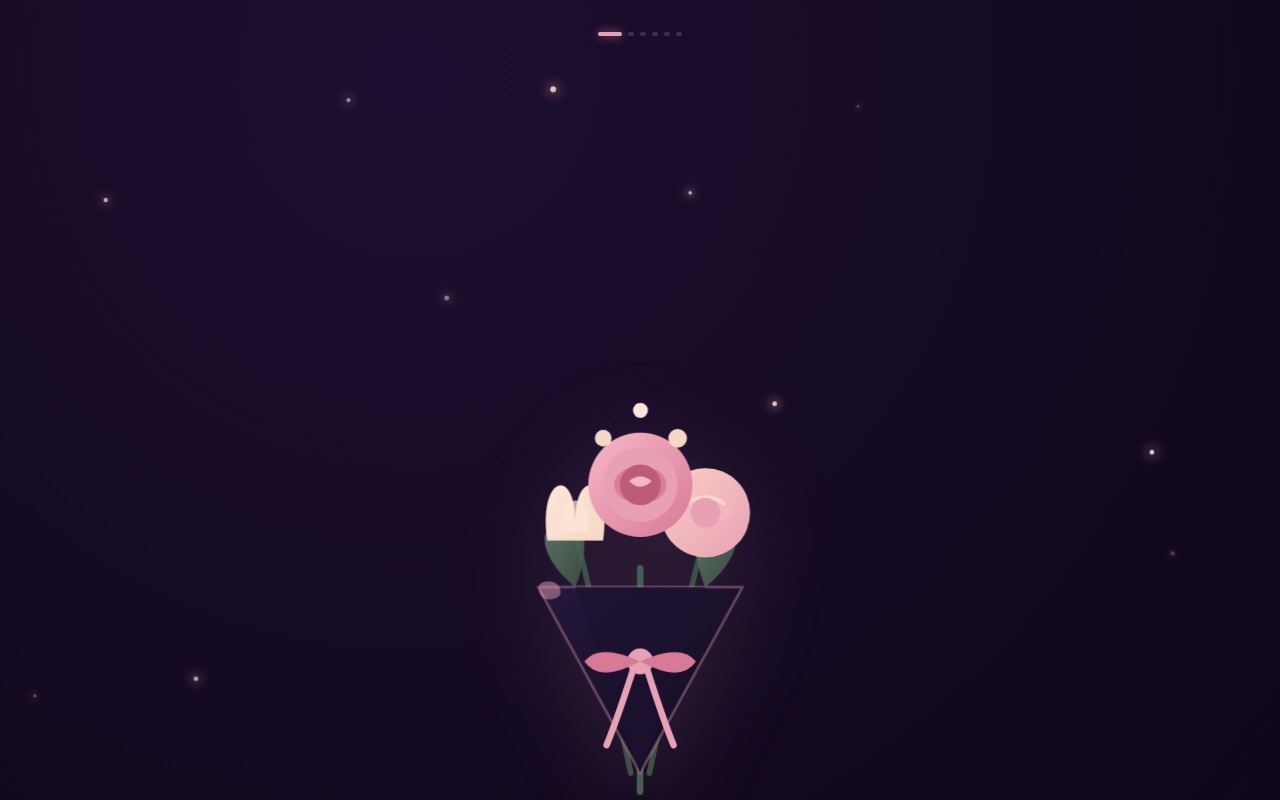
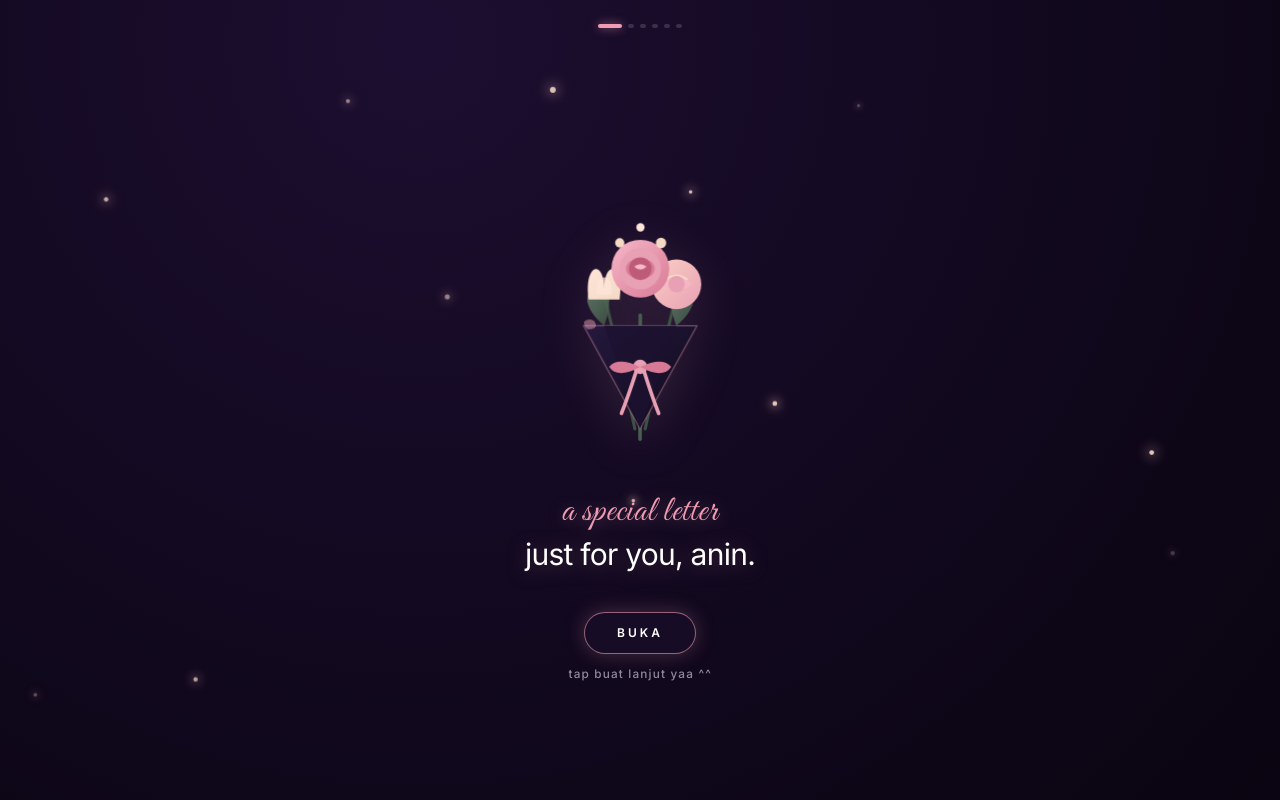
Before and after one commit to Affzy/for-anin, a Next.js app: page / in a window 1280 px wide. Shown: the top 800 px of the page. Built offline with nearby package versions, Linux system fonts and the light colour scheme; a web font is replaced by a local one.

Commit message:
fix: remove CSS zoom and eliminate page scrollbar, perfect responsive fit on all screens

```diff
--- a/app/globals.css
+++ b/app/globals.css
@@ -20,14 +20,16 @@
   box-sizing: border-box;
 }
 
+html,
 body {
   background-color: var(--color-night-dark);
   color: var(--color-text-main);
   font-family: var(--font-sans);
-  overflow-x: hidden;
+  overflow: hidden;
   margin: 0;
   padding: 0;
-  min-height: 100svh;
+  height: 100%;
+  width: 100%;
   -webkit-font-smoothing: antialiased;
 }
 
@@ -194,23 +196,3 @@ body {
     animation: none;
   }
 }
-
-/* ── Desktop: zoom the mobile card up so it fills the screen ───── */
-/* CSS zoom (unlike transform:scale) affects real layout so no clipping */
-@media (min-width: 768px) {
-  .journey-card {
-    zoom: 1.25;
-  }
-}
-
-@media (min-width: 1024px) {
-  .journey-card {
-    zoom: 1.5;
-  }
-}
-
-@media (min-width: 1280px) {
-  .journey-card {
-    zoom: 1.8;
-  }
-}
--- a/components/JourneyApp.tsx
+++ b/components/JourneyApp.tsx
@@ -81,11 +81,11 @@ export default function JourneyApp() {
   };
 
   return (
-    <div className="min-h-svh w-full flex flex-col justify-between items-center relative overflow-hidden animated-night-bg">
+    <div className="fixed inset-0 w-full h-full flex flex-col justify-between items-center overflow-hidden animated-night-bg select-none">
       {/*
         ── ELEMEN AUDIO PERSISTEN LATAR BELAKANG ──────────────────
         Audio diletakkan di root komponen ini dan loop terus berputar
-        tanpa pernah terhenti saat berpindah dari halaman 1 sampai 5!
+        tanpa pernah terhenti saat berpindah dari halaman 1 sampai 6!
       */}
       <audio
         ref={audioRef}
@@ -98,7 +98,7 @@ export default function JourneyApp() {
       <FirefliesBackground />
 
       {/* ── INDIKATOR PROGRES SLIDE HALAMAN DI BAGIAN ATAS ───────── */}
-      <div className="fixed top-7 sm:top-8 inset-x-0 flex items-center justify-center gap-1.5 z-40 pointer-events-none px-4">
+      <div className="absolute top-4 sm:top-6 inset-x-0 flex items-center justify-center gap-1.5 z-40 pointer-events-none px-4">
         {Array.from({ length: totalPages }).map((_, idx) => {
           const isActive = idx + 1 === currentPage;
           const isPassed = idx + 1 < currentPage;
@@ -120,12 +120,8 @@ export default function JourneyApp() {
         })}
       </div>
 
-
-
       {/* ── Konten Halaman dengan AnimatePresence (Mode: Wait) ───── */}
-      <div
-        className="journey-card w-full max-w-[420px] mx-auto min-h-svh flex items-center justify-center relative z-10 pt-10 pb-8 px-4"
-      >
+      <div className="w-full max-w-md sm:max-w-xl md:max-w-2xl lg:max-w-3xl xl:max-w-4xl mx-auto h-full flex items-center justify-center relative z-10 px-4 pt-12 pb-4 overflow-hidden">
         <AnimatePresence mode="wait">
           {currentPage === 1 && (
             <motion.div
@@ -134,7 +130,7 @@ export default function JourneyApp() {
               initial="initial"
               animate="animate"
               exit="exit"
-              className="w-full"
+              className="w-full flex items-center justify-center"
             >
               <Page1Cover onNext={handleNextFromCover} />
             </motion.div>
@@ -147,7 +143,7 @@ export default function JourneyApp() {
               initial="initial"
               animate="animate"
               exit="exit"
-              className="w-full"
+              className="w-full flex items-center justify-center"
             >
               <Page2Memories onNext={handleNext} onPrev={handlePrev} />
             </motion.div>
@@ -160,7 +156,7 @@ export default function JourneyApp() {
               initial="initial"
               animate="animate"
               exit="exit"
-              className="w-full"
+              className="w-full flex items-center justify-center"
             >
               <Page3Letter onNext={handleNext} onPrev={handlePrev} />
             </motion.div>
@@ -173,7 +169,7 @@ export default function JourneyApp() {
               initial="initial"
               animate="animate"
               exit="exit"
-              className="w-full"
+              className="w-full flex items-center justify-center"
             >
               <Page4Question onYes={handleNext} onPrev={handlePrev} />
             </motion.div>
@@ -186,7 +182,7 @@ export default function JourneyApp() {
               initial="initial"
               animate="animate"
               exit="exit"
-              className="w-full"
+              className="w-full flex items-center justify-center"
             >
               <Page5Certificate onRestart={handlePrev} onNext={handleNext} />
             </motion.div>
@@ -199,7 +195,7 @@ export default function JourneyApp() {
               initial="initial"
               animate="animate"
               exit="exit"
-              className="w-full"
+              className="w-full flex items-center justify-center"
             >
               <Page6Closing onRestart={handleRestart} />
             </motion.div>
--- a/components/pages/Page1Cover.tsx
+++ b/components/pages/Page1Cover.tsx
@@ -20,15 +20,15 @@ export default function Page1Cover({ onNext }: { onNext: () => void }) {
   };
 
   return (
-    <div className="w-full max-w-sm sm:max-w-md md:max-w-lg mx-auto flex flex-col items-center justify-between min-h-[580px] sm:min-h-[660px] px-4 sm:px-6 py-6 sm:py-8 text-center relative z-10">
+    <div className="w-full max-w-sm sm:max-w-md md:max-w-lg lg:max-w-xl mx-auto flex flex-col items-center justify-center gap-3 sm:gap-5 py-2 text-center relative z-10">
       {/* ── BAGIAN ATAS: BUKET BUNGA MEKAR ─────────────────────────── */}
-      <div className="w-full flex-1 flex flex-col items-center justify-center pt-2">
+      <div className="w-full flex flex-col items-center justify-center">
         <BouquetIllustration isOpening={isOpening} />
       </div>
 
       {/* ── BAGIAN TENGAH: TEKS DUA BARIS DENGAN KOMBINASI FONT ELEGAN ─────── */}
       <motion.div
-        className="w-full space-y-1 my-6"
+        className="w-full space-y-1 my-2 sm:my-3"
         animate={isOpening ? { opacity: 0, y: -20, filter: "blur(4px)" } : {}}
         transition={{ duration: 0.5 }}
       >
--- a/components/pages/Page2Memories.tsx
+++ b/components/pages/Page2Memories.tsx
@@ -48,10 +48,10 @@ export default function Page2Memories({
   ];
 
   return (
-    <div className="w-full max-w-sm sm:max-w-md md:max-w-lg lg:max-w-xl mx-auto flex flex-col items-center justify-between min-h-[690px] sm:min-h-[740px] px-3 sm:px-4 pt-3 pb-8 text-center relative z-10 select-none">
+    <div className="w-full max-w-sm sm:max-w-md md:max-w-lg lg:max-w-xl mx-auto flex flex-col items-center justify-between h-full max-h-[84vh] px-3 sm:px-4 py-2 text-center relative z-10 select-none">
       {/* ── HEADER DENGAN TEKS TAJAM TERANG ────────────────── */}
       <motion.div
-        className="space-y-1.5 relative z-0 pointer-events-none"
+        className="space-y-1 relative z-0 pointer-events-none"
         initial={{ opacity: 0, y: -10 }}
         animate={{ opacity: 1, y: 0 }}
         transition={{ duration: 0.6 }}
@@ -68,7 +68,7 @@ export default function Page2Memories({
       </motion.div>
 
       {/* ── AREA KANVAS POLAROID BEBAS GESER DENGAN BATAS AMAN LEGA ── */}
-      <div className="relative w-full flex-1 min-h-[460px] sm:min-h-[520px] md:min-h-[560px] flex items-center justify-center my-1 overflow-visible">
+      <div className="relative w-full flex-1 min-h-[340px] sm:min-h-[390px] flex items-center justify-center my-1 overflow-visible">
         {effectivePhotos.map((item, index) => {
           const init = initialPositions[index % initialPositions.length];
           const z = zIndices[index] || 10;
--- a/components/pages/Page3Letter.tsx
+++ b/components/pages/Page3Letter.tsx
@@ -40,7 +40,7 @@ export default function Page3Letter({
   }, [isOpen]);
 
   return (
-    <div className="w-full max-w-sm sm:max-w-md md:max-w-lg lg:max-w-xl mx-auto flex flex-col items-center justify-between min-h-[620px] px-4 sm:px-6 py-6 text-center relative z-10 pb-24">
+    <div className="w-full max-w-sm sm:max-w-md md:max-w-lg lg:max-w-xl mx-auto flex flex-col items-center justify-center py-2 px-4 sm:px-6 text-center relative z-10">
       <AnimatePresence mode="wait">
         {!isOpen ? (
           /* ── TAMPILAN 1: AMPLOP TERTUTUP DENGAN SEGEL TAP-TO-OPEN ── */
@@ -50,7 +50,7 @@ export default function Page3Letter({
             animate={{ opacity: 1, scale: 1 }}
             exit={{ opacity: 0, scale: 0.85, y: -20 }}
             transition={{ duration: 0.5 }}
-            className="w-full my-auto flex flex-col items-center space-y-6"
+            className="w-full my-auto flex flex-col items-center space-y-4 sm:space-y-6 py-4"
           >
             <div className="space-y-1.5">
               <span className="text-xs tracking-[0.25em] text-[#f09cb2] uppercase font-semibold">
--- a/components/pages/Page4Question.tsx
+++ b/components/pages/Page4Question.tsx
@@ -74,10 +74,10 @@ export default function Page4Question({
   return (
     <div
       ref={containerRef}
-      className="w-full max-w-sm sm:max-w-md md:max-w-lg lg:max-w-xl mx-auto flex flex-col items-center justify-between min-h-[580px] sm:min-h-[620px] px-5 pt-6 pb-24 text-center relative z-10"
+      className="w-full max-w-sm sm:max-w-md md:max-w-lg lg:max-w-xl mx-auto flex flex-col items-center justify-center gap-5 sm:gap-7 py-2 px-4 text-center relative z-10"
     >
       {/* ── PERTANYAAN BESAR ELEGAN & TERANG ─────────────────── */}
-      <div className="space-y-3 pt-6">
+      <div className="space-y-2 pt-2">
         <motion.h2
           className="text-3xl sm:text-4xl font-normal text-[#ffffff] leading-tight drop-shadow-[0_2px_15px_rgba(240,156,178,0.3)]"
           style={{ fontFamily: "var(--font-serif)" }}
--- a/components/pages/Page5Certificate.tsx
+++ b/components/pages/Page5Certificate.tsx
@@ -72,7 +72,7 @@ export default function Page5Certificate({ onRestart, onNext }: { onRestart?: ()
 
   return (
     <div
-      className={`w-full max-w-sm sm:max-w-md md:max-w-lg lg:max-w-xl mx-auto flex flex-col items-center justify-between min-h-[660px] px-4 pt-4 pb-28 text-center relative z-10 space-y-4 ${
+      className={`w-full max-w-sm sm:max-w-md md:max-w-lg lg:max-w-xl mx-auto flex flex-col items-center justify-center py-2 px-4 text-center relative z-10 space-y-3 sm:space-y-4 ${
         shaking ? "screen-shake-anim" : ""
       }`}
     >
--- a/components/pages/Page6Closing.tsx
+++ b/components/pages/Page6Closing.tsx
@@ -37,7 +37,7 @@ export default function Page6Closing({
   const visibleText = CLOSING_TEXT.slice(0, displayedChars);
 
   return (
-    <div className="w-full max-w-sm sm:max-w-md md:max-w-lg lg:max-w-xl mx-auto flex flex-col items-center justify-center min-h-[680px] px-6 pt-8 pb-20 text-center relative z-10 space-y-10 select-none">
+    <div className="w-full max-w-sm sm:max-w-md md:max-w-lg lg:max-w-xl mx-auto flex flex-col items-center justify-center py-4 px-6 text-center relative z-10 space-y-6 sm:space-y-8 select-none">
 
       {/* ── ORNAMEN ATAS ─────────────────────────────────────── */}
       <motion.div
```
